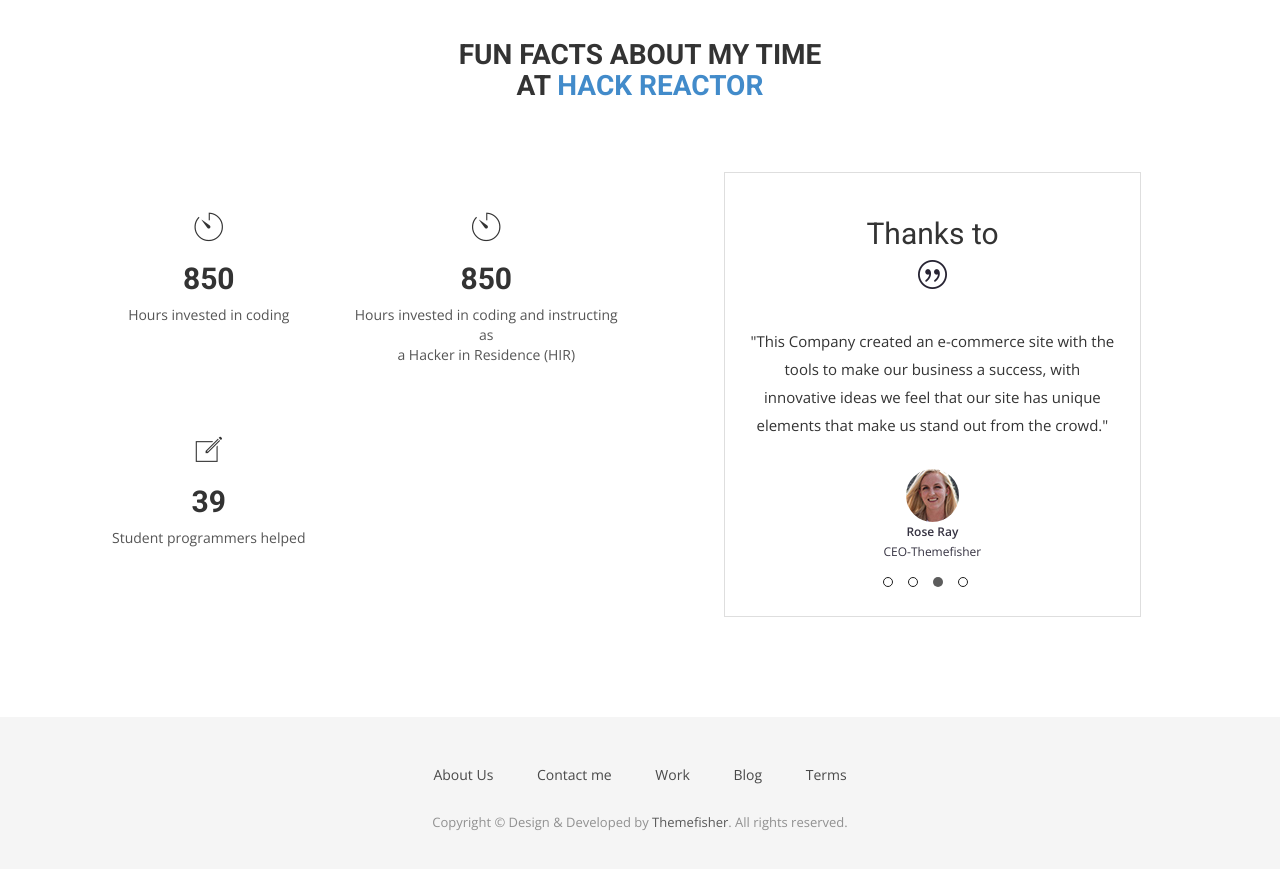
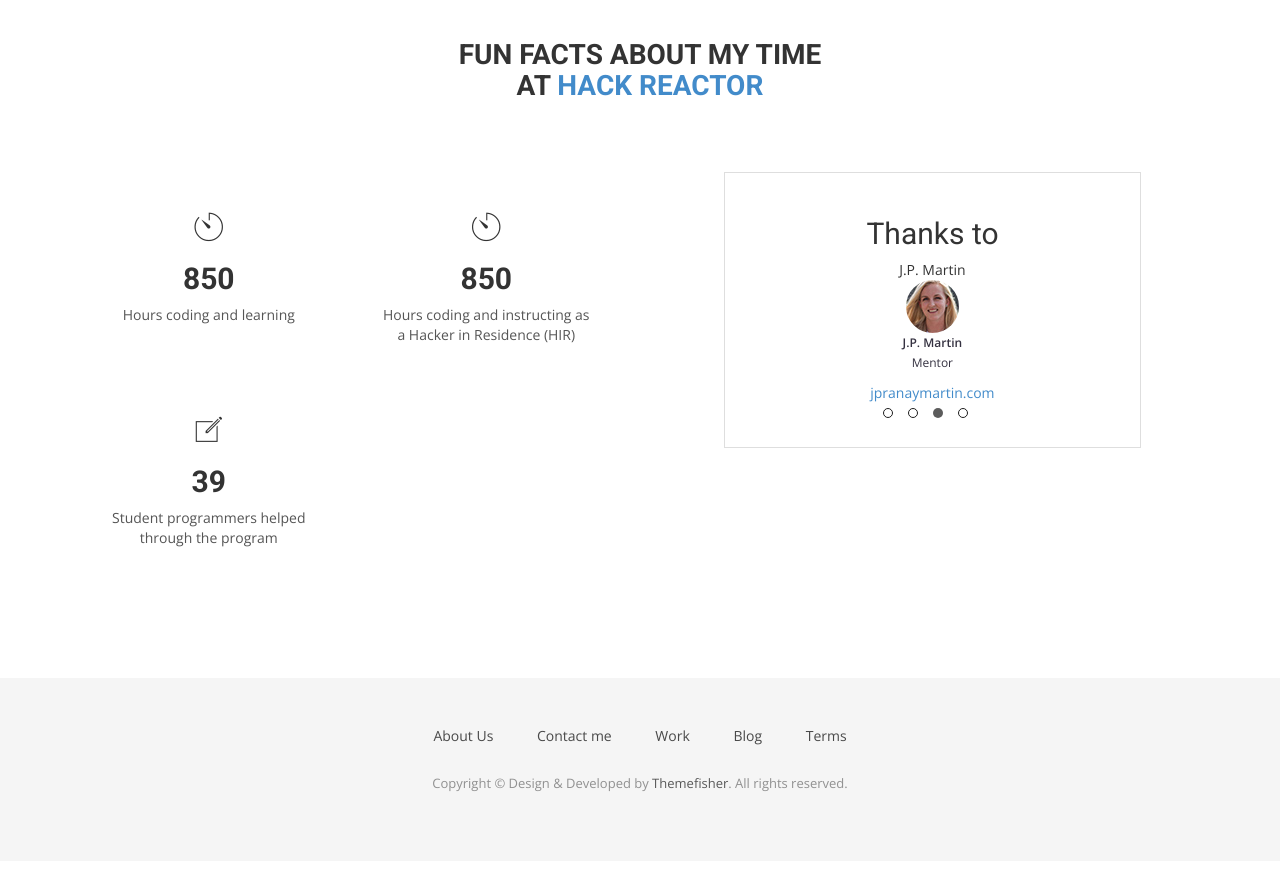
Before and after one commit to jimmy-james/jimmy-james.github.io, a Jekyll site: the page built from index.html, in a window 1280 px wide and 900 px high, scrolled down 2579 px. Shown: the top 869 px of the window. Built offline with Jekyll 4.4.1, drawn with Linux system fonts in a browser that asks for light colours; nearby versions of some CDN libraries; some web fonts are replaced.

Commit message:
refactor

```diff
--- a/index.html
+++ b/index.html
@@ -87,21 +87,21 @@
               <div class="block">
                 <i class="ion-ios-timer-outline"></i>
                 <h4 class="counter">850</h4>
-                <span>Hours invested in coding</span>
+                <span>Hours coding and learning</span>
               </div>
             </li>
             <li>
               <div class="block">
                 <i class="ion-ios-timer-outline"></i>
                 <h4 class="counter">850</h4>
-                <span>Hours invested in coding and instructing as<br>a Hacker in Residence (HIR)</span>
+                <span>Hours coding and instructing as<br>a Hacker in Residence (HIR)</span>
               </div>
             </li>
             <li>
               <div class="block">
                 <i class="ion-ios-compose-outline"></i>
                 <h4 class="counter">39</h4>
-                <span>Student programmers helped</span>
+                <span>Student programmers helped<br>through the program</span>
               </div>
             </li>
           </ul>
@@ -112,35 +112,33 @@
           <h2>Thanks to</h2>
           <div id="testimonial-slider" class="owl-carousel">
             <div>
-                <img src="img/cotation.png" alt="IMG">
-                <p>"This Company created an e-commerce site with the tools to make our business a success, with innovative ideas we feel that our site has unique elements that make us stand out from the crowd."</p>
+              <span>Hack Reactor</span>
               <div class="user">
                 <img src="img/item-img1.jpg" alt="Pepole">
-                  <p><span>Rose Ray</span> CEO-Themefisher</p>
               </div>
             </div>
             <div>
-              <img src="img/cotation.png" alt="IMG">
-                <p>"This Company created an e-commerce site with the tools to make our business a success, with innovative ideas we feel that our site has unique elements that make us stand out from the crowd."</p>
+              <span>JLOO</span>
               <div class="user">
                 <img src="img/item-img1.jpg" alt="Pepole">
-                  <p><span>Rose Ray</span> CEO-Themefisher</p>
+                <p><span>J.Loo</span> Designer</p>
+                <a href rel="www.janiceloo.com">janiceloo.com</a>
               </div>
             </div>
             <div>
-              <img src="img/cotation.png" alt="IMG">
-                <p>"This Company created an e-commerce site with the tools to make our business a success, with innovative ideas we feel that our site has unique elements that make us stand out from the crowd."</p>
+              <span>J.P. Martin</span>
               <div class="user">
                 <img src="img/item-img1.jpg" alt="Pepole">
-                  <p><span>Rose Ray</span> CEO-Themefisher</p>
+                <p><span>J.P. Martin</span> Mentor</p>
+                <a href rel="www.jpranaymartin.com">jpranaymartin.com</a>
               </div>
             </div>
             <div>
-              <img src="img/cotation.png" alt="IMG">
-                <p>"This Company created an e-commerce site with the tools to make our business a success, with innovative ideas we feel that our site has unique elements that make us stand out from the crowd."</p>
+              <span>JavaScript John</span>
               <div class="user">
                 <img src="img/item-img1.jpg" alt="Pepole">
-                  <p><span>Rose Ray</span> CEO-Themefisher</p>
+                <p><span>JavaScript John</span> Mentor</p>
+                <a href rel="www.javascriptjohn.com">javascriptjohn.com</a>
               </div>
             </div>
           </div>
```
Lines whose indentation alone changed are shown as unchanged.
